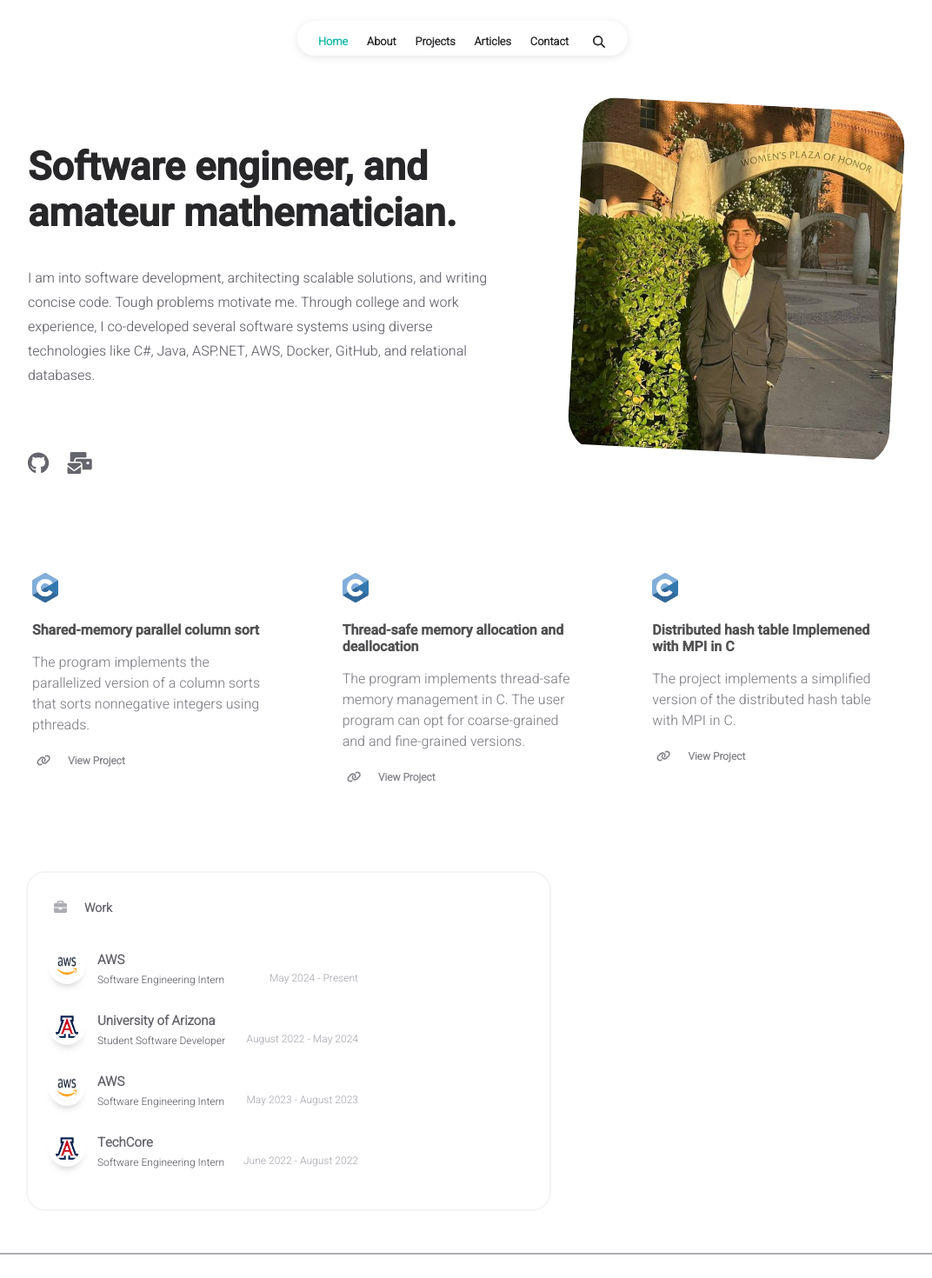
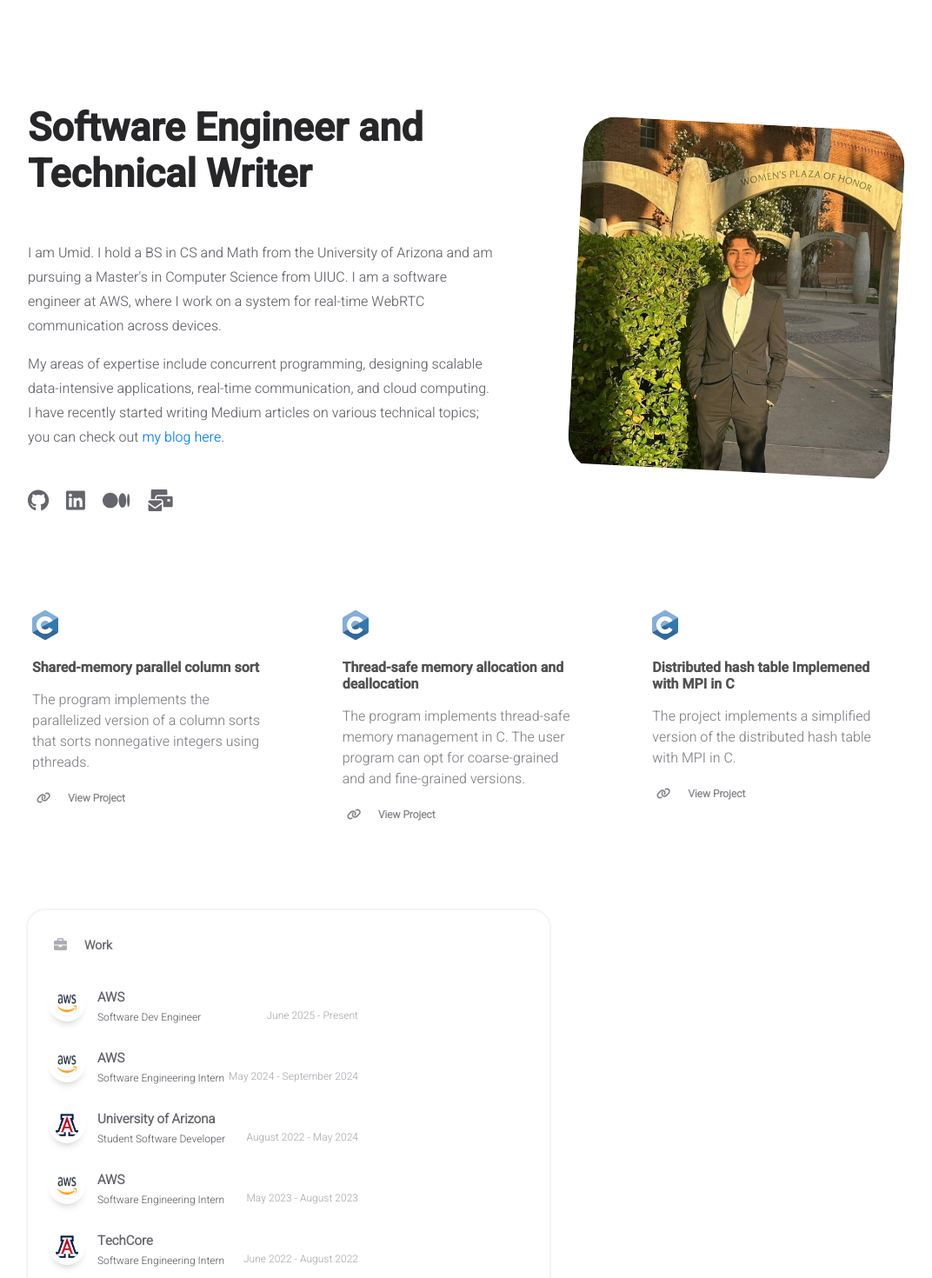
Before and after one commit to UmidMuzrapov/umidmuzrapov.github.io, a React (Create React App) app: page / in a window 1280 px wide. Shown: the top 1470 px of the page at 87% size, without its empty margins (108-1180 px from the left). Built offline with nearby package versions, Linux system fonts and the light colour scheme.

Commit message:
update with the relevant info

```diff
--- a/src/App.js
+++ b/src/App.js
@@ -24,8 +24,6 @@ function App() {
 		<div className="App">
 			<Routes>
 				<Route path="/" element={<Homepage />} />
-				<Route path="/about" element={<About />} />
-				<Route path="/projects" element={<Projects />} />
 				<Route path="/articles" element={<Articles />} />
 				<Route path="/article/:slug" element={<ReadArticle />} />
 				<Route path="/contact" element={<Contact />} />
--- a/src/components/common/navBar.jsx
+++ b/src/components/common/navBar.jsx
@@ -49,24 +49,6 @@ const NavBar = (props) => {
 							</li>
 							<li
 								className={
-									active === "about"
-										? "nav-item active"
-										: "nav-item"
-								}
-							>
-								<Link to="/about">About</Link>
-							</li>
-							<li
-								className={
-									active === "projects"
-										? "nav-item active"
-										: "nav-item"
-								}
-							>
-								<Link to="/projects">Projects</Link>
-							</li>
-							<li
-								className={
 									active === "articles"
 										? "nav-item active"
 										: "nav-item"
--- a/src/components/homepage/works.jsx
+++ b/src/components/homepage/works.jsx
@@ -21,10 +21,24 @@ const Works = () => {
 							/>
 							<div className="work-title">AWS</div>
 							<div className="work-subtitle">
+								Software Dev Engineer
+							</div>
+							<div className="work-duration">
+								June 2025 - Present
+							</div>
+						</div>
+						<div className="work">
+							<img
+								src="./aws.png"
+								alt="aws"
+								className="work-image"
+							/>
+							<div className="work-title">AWS</div>
+							<div className="work-subtitle">
 								Software Engineering Intern
 							</div>
 							<div className="work-duration">
-								May 2024 - Present
+								May 2024 - September 2024
 							</div>
 						</div>
 						<div className="work">
--- a/src/data/user.js
+++ b/src/data/user.js
@@ -9,16 +9,18 @@ const INFO = {
 	socials: {
 		github: "https://github.com/UmidMuzrapov",
 		linkedin: "https://www.linkedin.com/in/umidmuzrapov/",
+		medium: "https://medium.com/@master-of-java",
 	},
 
 	homepage: {
-		title: "Software engineer, and amateur mathematician.",
-		description:
-			"I am into software development, architecting scalable solutions, and writing concise code. Tough problems motivate me. Through college and work experience, I co-developed several software systems using diverse technologies like C#, Java, ASP.NET, AWS, Docker, GitHub, and relational databases.",
+		title: "Software Engineer and Technical Writer",
+		description: `I am Umid. I hold a BS in CS and Math from the University of Arizona and am pursuing a Master's in Computer Science from UIUC. I am a software engineer at AWS, where I work on a system for real-time WebRTC communication across devices.
+
+	My areas of expertise include concurrent programming, designing scalable data-intensive applications, real-time communication, and cloud computing. I have recently started writing Medium articles on various technical topics; you can check out [my blog here](https://medium.com/@master-of-java).`
 	},
 
 	about: {
-		title: "I’m Umid M. I live in Tucson and Sunnyvale, where I design the future.",
+		title: "I’m Umid M. I live in Sunnyvale, where I design the future.",
 		description:
 			"I am a Computer Science and Mathematics major at the University of Arizona. I have taken courses on software engineering, algorithms, database design and mathematical analysis. I work part-time as a software developer on campus, where I created the system to track chemical sprays across the campus and contributed to other critical projects. ",
 	},
--- a/src/pages/homepage.jsx
+++ b/src/pages/homepage.jsx
@@ -4,10 +4,9 @@ import { Helmet } from "react-helmet";
 import { faMailBulk } from "@fortawesome/free-solid-svg-icons";
 import { FontAwesomeIcon } from "@fortawesome/react-fontawesome";
 import {
-	faTwitter,
 	faGithub,
-	faStackOverflow,
-	faInstagram,
+	faLinkedin,
+	faMedium
 } from "@fortawesome/free-brands-svg-icons";
 
 import Footer from "../components/common/footer";
@@ -30,7 +29,28 @@ const Homepage = () => {
 
 
 	const currentSEO = SEO.find((item) => item.page === "home");
+	const parseDescriptionWithLinks = (text) => {
+		const parts = text.split(/(\[.*?\]\(.*?\))/g);
 
+		return parts.map((part, index) => {
+			const match = part.match(/\[(.*?)\]\((.*?)\)/);
+			if (match) {
+				const [, linkText, linkUrl] = match;
+				return (
+					<a
+						key={index}
+						href={linkUrl}
+						target="_blank"
+						rel="noopener noreferrer"
+						className="description-link"
+					>
+						{linkText}
+					</a>
+				);
+			}
+			return part;
+		});
+	};
 
 	return (
 		<React.Fragment>
@@ -44,7 +64,6 @@ const Homepage = () => {
 			</Helmet>
 
 			<div className="page-content">
-				<NavBar active="home" />
 				<div className="content-wrapper">
 
 					<div className="homepage-container">
@@ -54,9 +73,13 @@ const Homepage = () => {
 									{INFO.homepage.title}
 								</div>
 
-								<div className="subtitle homepage-subtitle">
-									{INFO.homepage.description}
-								</div>
+									<div className="subtitle homepage-subtitle">
+										{INFO.homepage.description.split('\n\n').map((paragraph, index) => (
+											<p key={index} className="homepage-paragraph">
+												{parseDescriptionWithLinks(paragraph)}
+											</p>
+										))}
+									</div>
 							</div>
 
 							<div className="homepage-first-area-right-side">
@@ -90,7 +113,17 @@ const Homepage = () => {
 								rel="noreferrer"
 							>
 								<FontAwesomeIcon
-									icon="fa-brands fa-linkedin-in"
+									icon={faLinkedin}
+									className="homepage-social-icon"
+								/>
+							</a>
+							<a
+								href={INFO.socials.medium}
+								target="_blank"
+								rel="noreferrer"
+							>
+								<FontAwesomeIcon
+									icon={faMedium}
 									className="homepage-social-icon"
 								/>
 							</a>
@@ -117,7 +150,6 @@ const Homepage = () => {
 						</div>
 
 						<div className="page-footer">
-							<Footer />
 						</div>
 					</div>
 				</div>
--- a/src/pages/styles/homepage.css
+++ b/src/pages/styles/homepage.css
@@ -22,6 +22,8 @@
 
 .homepage-subtitle {
 	width: 85% !important;
+	white-space: pre-line;
+	line-height: 1.6;
 }
 
 .homepage-first-area-right-side {
@@ -76,6 +78,22 @@
 	padding-top: 30px;
 	margin-left: -30px;
 }
+
+.description-link {
+	color: #007bff;
+	text-decoration: none;
+	transition: color 0.3s ease;
+}
+
+.description-link:hover {
+	color: #0056b3;
+	text-decoration: underline;
+}
+
+.homepage-paragraph {
+	margin-bottom: 1rem;
+}
+
 
 .homepage-article {
 	padding-bottom: 5px;
```
Also changed, not shown: 1 other file (tests, documents, lock files or other folders).
